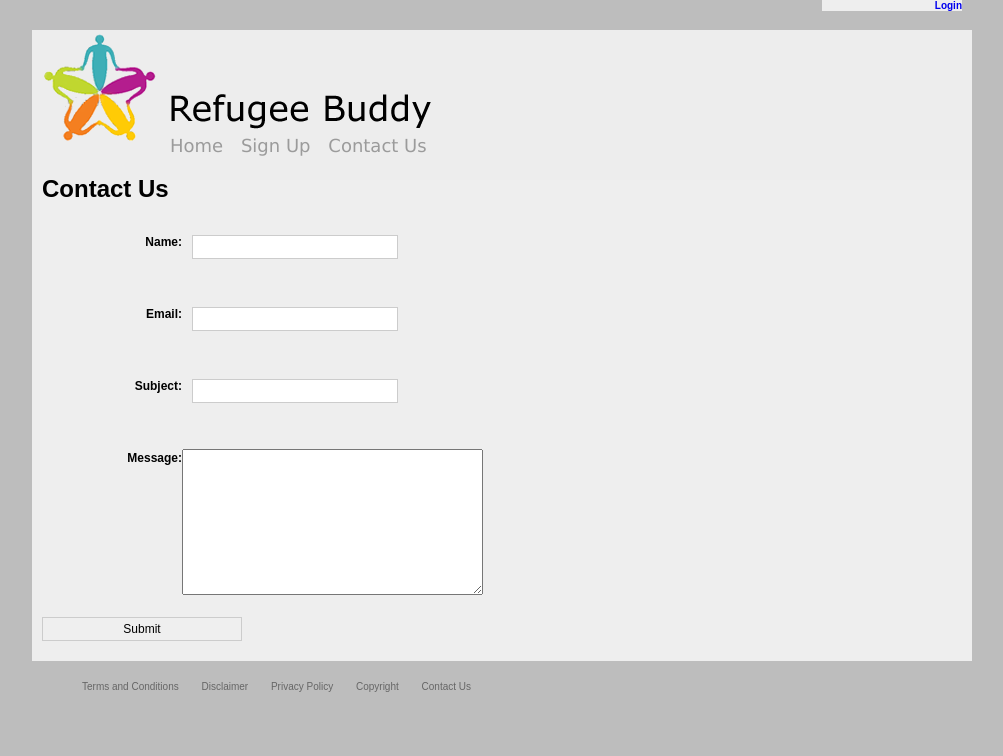
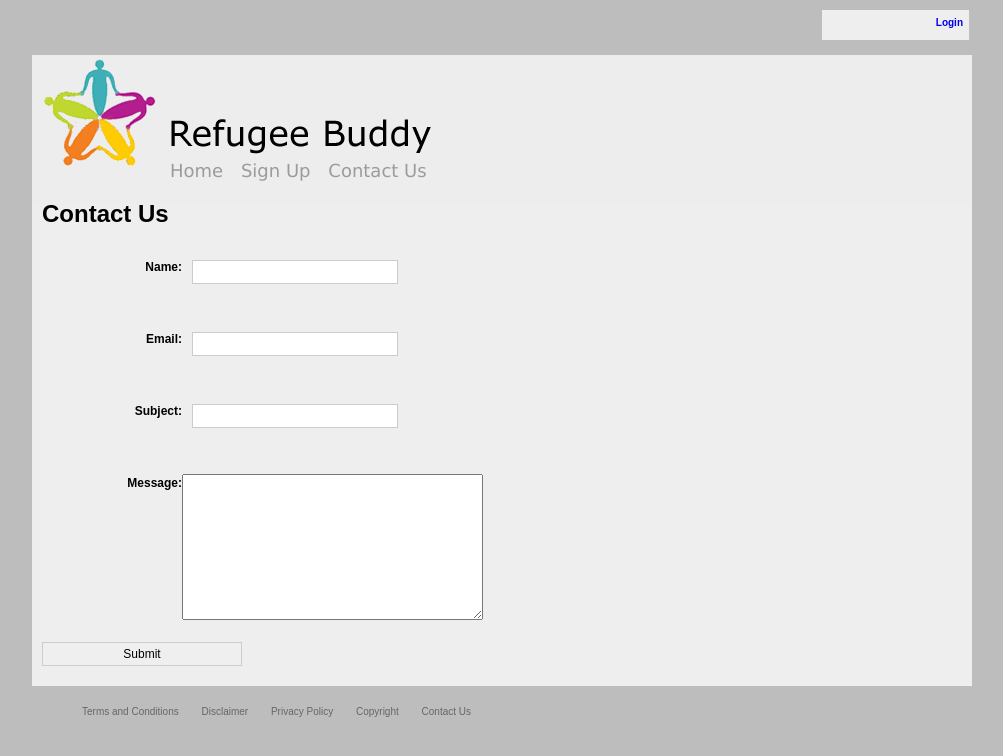
Before and after one commit to ozan/Refugee-Buddy, a Django app: page /contact/ in a window 1280 px wide. Shown: the top 756 px of the page, without its empty margins (138-1141 px from the left). Run offline with Django 3.2, Linux system fonts and the light colour scheme; parts of the project's set-up code (start-up, migrations or seed data) failed here and were passed over; some libraries are stand-ins or nearby versions.

Commit message:
Stylesheet changes

```diff
--- a/project/buddies/forms.py
+++ b/project/buddies/forms.py
@@ -27,7 +27,12 @@ class MessageFormBase(forms.Form):
     pass
 
 class MessageForm(MessageFormBase):
-    message = forms.CharField(widget=forms.Textarea(), required=True)
+    message = forms.CharField(widget=forms.Textarea(), required=True, initial='''Dear <name>,
+Would you like to help out doing .......
+If you are able to help, you would need to be able to ....
+Please reply with your email address and phone number so that we can get in touch with you.
+Kind regards,
+<name>''')
 
 
 class MessageResponseForm(MessageFormBase):
--- a/public/media/css/960.css
+++ b/public/media/css/960.css
@@ -1,4 +1,4 @@
-.container_12,.container_16{margin-left:auto;margin-right:auto;width:960px}
+.container_12,.container_16{margin-left:auto;margin-right:auto;width:960px;}
 .grid_1,.grid_2,.grid_3,.grid_4,.grid_5,.grid_6,.grid_7,.grid_8,.grid_9,.grid_10,.grid_11,.grid_12,.grid_13,.grid_14,.grid_15,.grid_16{display:inline;float:left;margin-left:10px;margin-right:10px}
 .container_12 .grid_3,.container_16 .grid_4{width:220px}
 .container_12 .grid_6,.container_16 .grid_8{width:460px}
--- a/public/media/css/base.css
+++ b/public/media/css/base.css
@@ -21,12 +21,25 @@ body{
 #login-bar {
 	min-height:15px;
 	margin:0 0 15px 0;
+	line-height:13px;
+	}
+
+#login-bar p {
+	padding:6px 6px 0 6px;
 	}
 
 #account-tools {
-	background:#eee;
-	text-align:right;
+       background:#eee;
+       text-align:right;
+       width:105%;
+       height:30px;
+       -moz-border-radius:0 0px 4px 4px;
 }
+
+.shadow {-moz-box-shadow: -3px 0px 5px rgba(0,0,0,.2), 0px 0px 24px
+rgba(0,0,0,.2);-moz-border-radius:5px;
+}
+
 
 .block-dark{
 	background:#000;
--- a/templates/base.html
+++ b/templates/base.html
@@ -32,15 +32,17 @@
 	<div class="container_12 clearfix">
 		<div id="login-bar" class="grid_2 prefix_10 omega">
 			<div id="account-tools">
+				<p>
 					{% if user.is_authenticated %}
 					Logged in as {% if buddy %}<a href="{% url buddies_detail buddy.pk %}">{{ user }}</a>{% else %}{{ user }}{% endif %}
 					<strong><a href="{% url logout %}">Log out</a></strong>
 					{% else %}
 					<strong><a href="{% url login %}">Login</a></strong>
 					{% endif %}
+				</p>
 			</div>
 		</div>
-		<div class="grid_12">
+		<div class="grid_12 shadow">
 			<div class="grid_12 logo-wrapper alpha omega">
 					<strong class="logo"><a href="{% url home %}"><img src="{{ MEDIA_URL }}images/logo.png" alt="Refugee Buddy Logo"></a></strong>
 			</div>
@@ -54,9 +56,9 @@
 
 				</ul>
 			</div>
-		</div>
+
 		<!-- #header .grid_12 -->
-		<div id="warning-messages" class="grid_12">
+		<div id="warning-messages" class="grid_12 alpha omega">
 			{% if messages %}
   			<ul class="warning-messages">
   			    {% for message in messages %}
@@ -68,7 +70,6 @@
 	  		</ul>
   		{% endif %}{# messages #}
   		</div>
-		<div id="content" class="grid_12">
 			<div class="grid_12  block-light alpha omega">
 			{% block content %}{% endblock %}
 			</div>
@@ -83,6 +84,7 @@
 				</ul>
 			</div>
 		</div>
+
 	</div>
 </div>
 
```
Also changed, not shown: project/geolocation/templates/geo_location_field.html (deleted, +0 -40 lines). Lines whose indentation alone changed are shown as unchanged.
